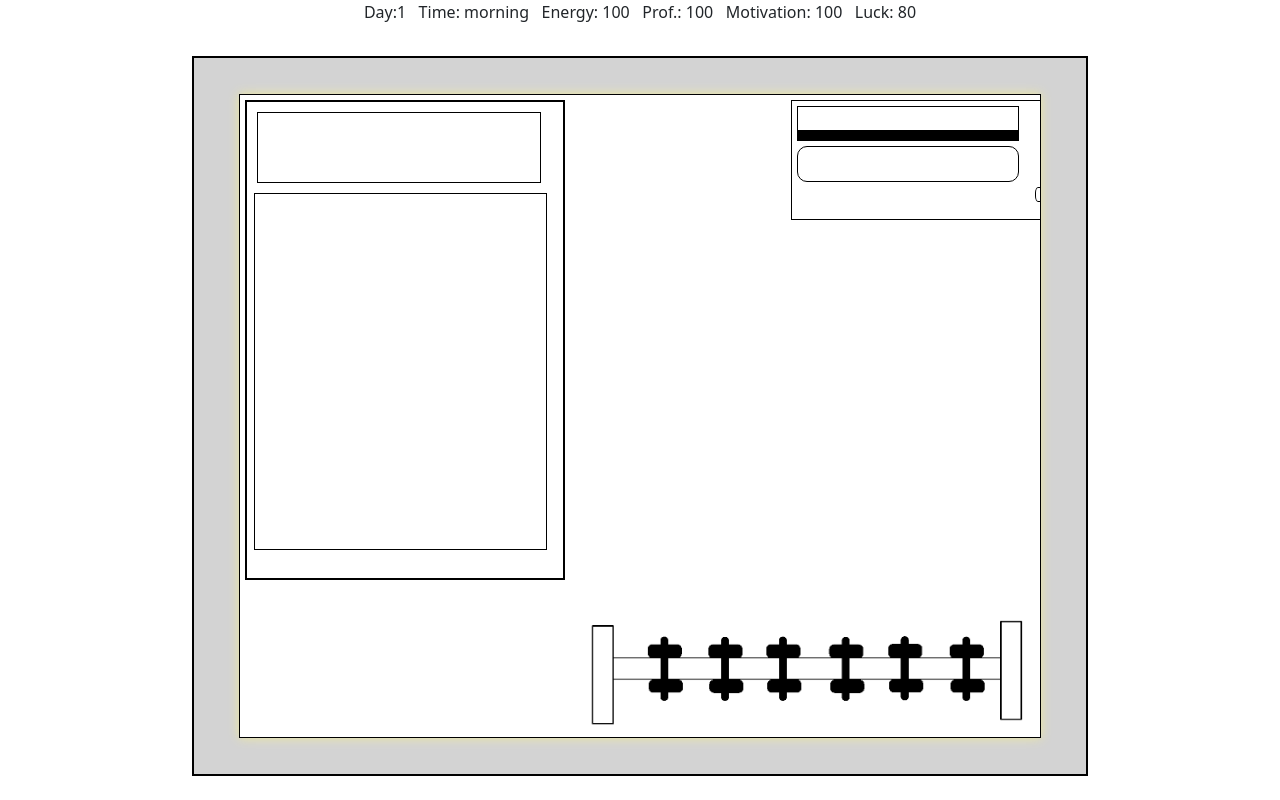
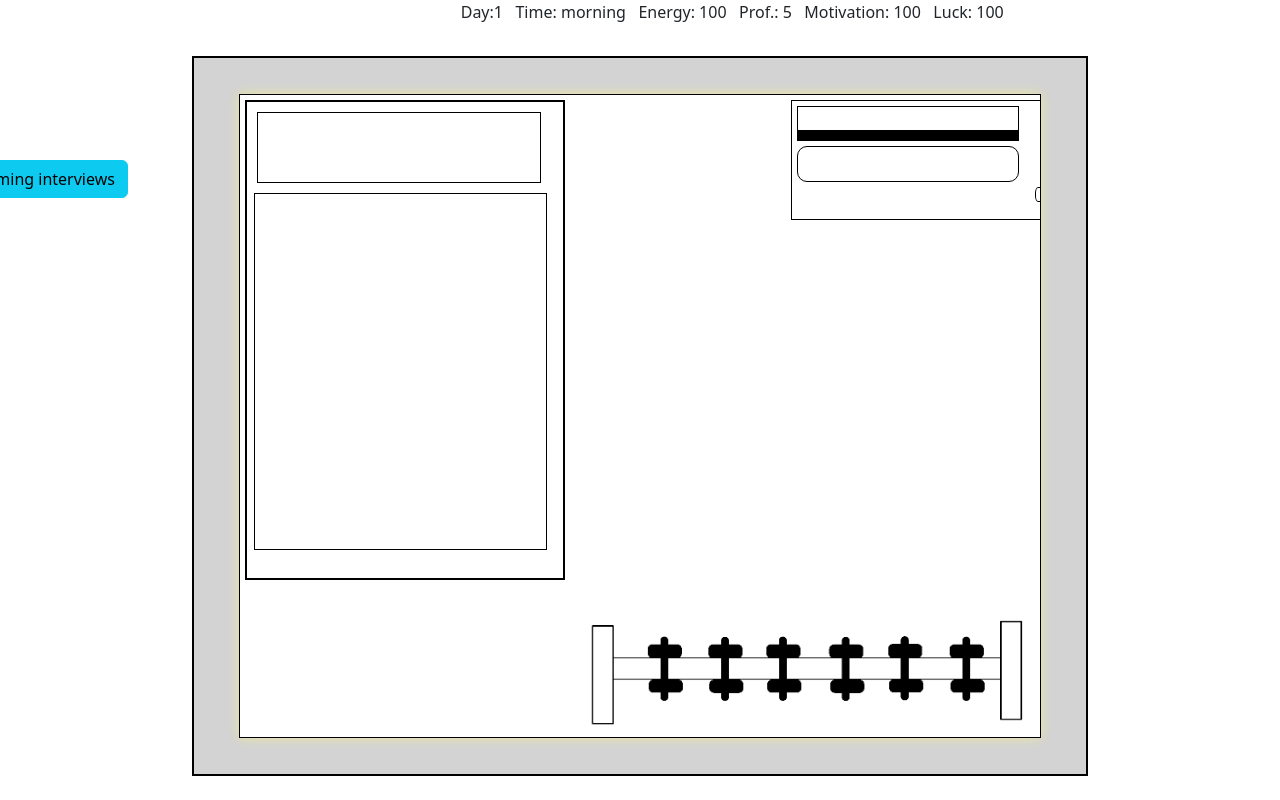
Before and after one commit to Noam-Musba/Job-Hunt, a React (Create React App) app: page / in a window 1280 px wide. Built offline with nearby package versions, Linux system fonts and the light colour scheme.

Commit message:
show interviews
a button is added with the ability to show all the interviews that are planned for the future. should i show it all the time?

```diff
--- a/src/components/Interview.js
+++ b/src/components/Interview.js
@@ -1,7 +1,6 @@
 import React, { useContext } from "react";
 import { CharacterContext } from "./Room";
 
-function beginner(proff, mot, energy) {}
 
 function generateInterviewResults(level, proff, mot, energy) {
   /** the formula:
--- a/src/components/Room.js
+++ b/src/components/Room.js
@@ -4,6 +4,7 @@ import Computer from "./Computer";
 import Dumbells from "./Dumbells";
 import JobOpportunity from "./JobOpportunity";
 import Interview from "./Interview";
+import ShowInterviews from "./ShowInterviews";
 
 export const CharacterContext = React.createContext();
 
@@ -11,9 +12,9 @@ const initCharacter = {
   day: 1,
   time: 0,
   motivation: 100,
-  professionalism: 100,
+  professionalism: 5,
   energy: 100,
-  luck: 80,
+  luck: 100,
   interviews: {},
 };
 
@@ -65,7 +66,6 @@ function sendCVHandler(state) {
 function gameHandler(state) {
   return {
     day: state.time === 2 ? state.day + 1 : state.day,
-    day: state.day,
     time: (state.time + 1) % 3,
     motivation: Math.min(state.motivation + 10, 100),
     professionalism: Math.max(
@@ -84,7 +84,6 @@ function exerciseHandler(state) {
   } else {
     return {
       day: state.time === 2 ? state.day + 1 : state.day,
-      day: state.day,
       time: (state.time + 1) % 3,
       motivation: Math.min(state.motivation + 20, 100),
       professionalism: Math.max(
@@ -134,6 +133,9 @@ function failedJobHandler(state, level) {
       break;
     case "expert":
       prof = 5;
+      break;
+    default:
+      console.error("failedJobHandler bug, should get to default in switch case");
       break;
   }
   mot = 30;
@@ -207,7 +209,7 @@ function Room() {
       setJobInterview(true);
     }
     // else console.log("false")
-    if (character.interviews[character.day] != undefined) {
+    if (character.interviews[character.day] !== undefined) {
       setInterviewDay(true);
     } else {
       setInterviewDay(false);
@@ -217,7 +219,7 @@ function Room() {
       setJobInterview(false);
       setInterviewDay(false);
     };
-  }, [character.day]);
+  }, [character.day, character.interviews, character.luck]);
 
   return (
     <div
@@ -226,9 +228,10 @@ function Room() {
         display: "flex",
         width: "100%",
         justifyContent: "center",
-        overflow: "hidden",
+        overflow: "",
       }}
     >
+      <ShowInterviews interviews={character.interviews} />
       Day:{character.day}&nbsp;&nbsp; Time:{" "}
       {character.time === 0
         ? "morning"
@@ -241,6 +244,7 @@ function Room() {
       <CharacterContext.Provider
         value={{ charState: character, charDispatch: dispatch }}
       >
+
         {interviewDay && <Interview interviewDay={setInterviewDay} />}
         <div
           id="walls"
--- /dev/null
+++ b/src/components/ShowInterviews.js
@@ -0,0 +1,39 @@
+import React from "react";
+
+function ShowInterviews(props) {
+  const interviewsList = Object.entries(props.interviews).map(([day,level]) => (
+    <li className="list-group-item" key={Math.random()} aria-current="true">
+      {day}: {level}
+    </li>
+  ));
+  return (
+    <div
+      style={{
+        position: "relative",
+        bottom: "-20vh",
+        left: "-26vw",
+      }}
+    >
+      <button
+        className="btn btn-info"
+        type="button"
+        data-bs-toggle="collapse"
+        data-bs-target="#collapseExample"
+        aria-expanded="false"
+        aria-controls="collapseExample"
+      >
+        Upcoming interviews
+      </button>
+      <div className="collapse" id="collapseExample" style={{ width: "12vw" }}>
+        <div className="card card-body">
+          <ul className="list-group list-group-flush">
+            {interviewsList}
+
+          </ul>
+        </div>
+      </div>
+    </div>
+  );
+}
+
+export default ShowInterviews;
```
